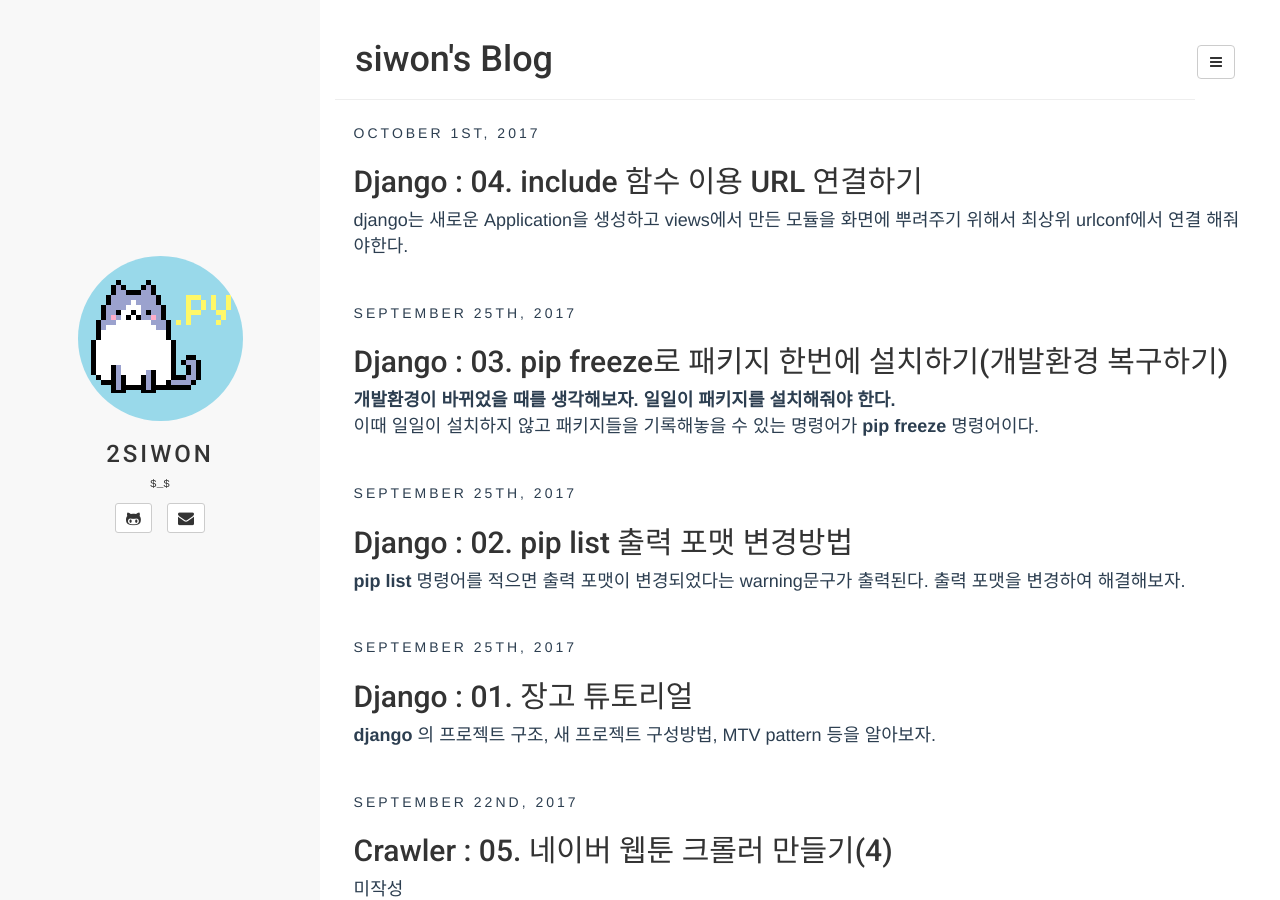
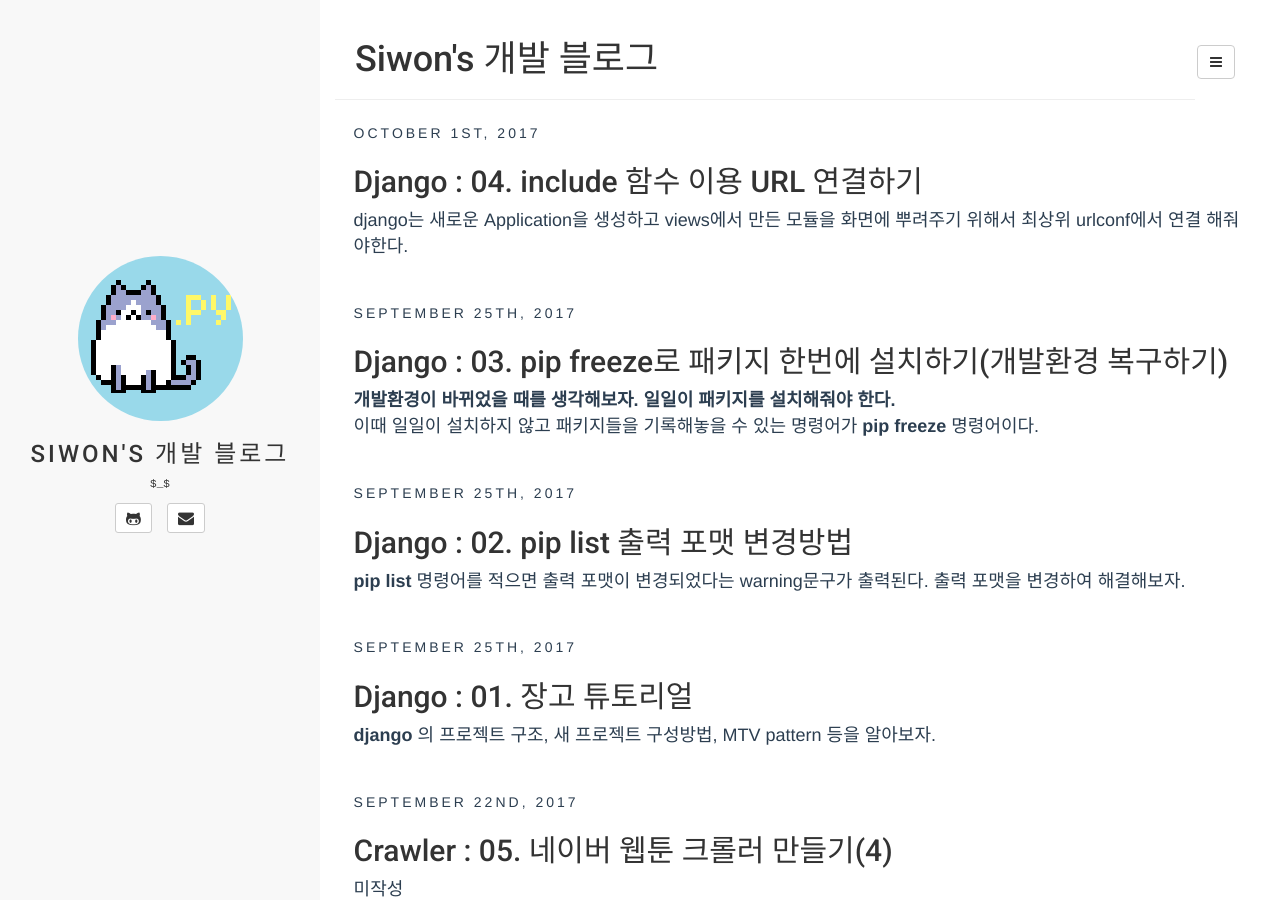
Before and after one commit to 2siwon/2siwon.github.io, a Jekyll site: the page built from index.html, in a window 1280 px wide and 900 px high. Built offline with Jekyll 4.4.1, drawn with Linux system fonts in a browser that asks for light colours; the list of posts is cut into pages by our own code.

Commit message:
타이틀 수정

```diff
--- a/_config.yml
+++ b/_config.yml
@@ -7,14 +7,14 @@ highlighter: rouge
 markdown: kramdown
 disqus: dbyll
 google_analytics: dbyll
-title: 2siwon
+title: Siwon's 개발 블로그
 
 defaults:
   -
     scope:
       path: "" # empty string for all files
     values:
-      title: siwon's Blog
+      title: Siwon's 개발 블로그
 
 description: Stylish Jekyll Theme
 author:
```
